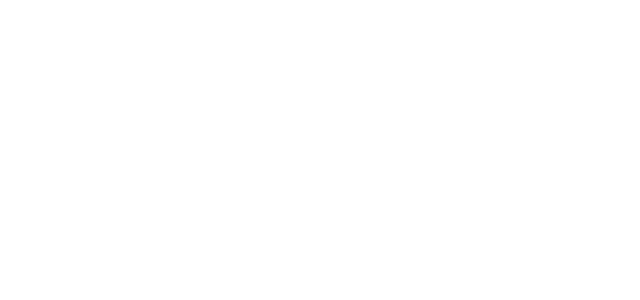
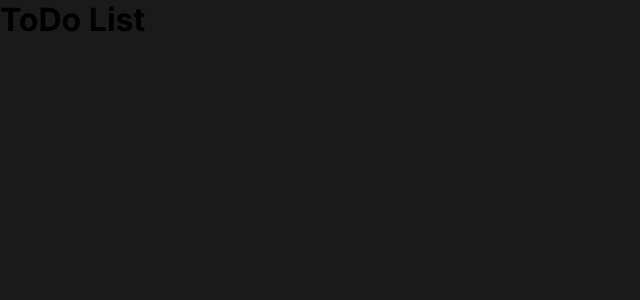
Before and after one commit to lucaslozz/todo-list, a React (Vite) app: page / in a window 1280 px wide. Shown: the top 300 px of the page, without its empty margins (0-640 px from the left). Built offline with nearby package versions, Linux system fonts and the light colour scheme.

Commit message:
adiciona css global

```diff
--- a/src/App.tsx
+++ b/src/App.tsx
@@ -1,11 +1,13 @@
 
 
+
+import "./global.css"
 
 function App() {
 
 
   return (
-    console.log("oi")
+    <div><h1>ToDo List</h1></div>
 
   )
 }
--- a/src/global.css
+++ b/src/global.css
@@ -16,3 +16,20 @@
 
     --red-500:#E25858;
 }
+
+*{
+    margin: 0;
+    padding: 0;
+    box-sizing: border-box;
+  }
+
+  body{
+    background: var(--gray-600);
+    -webkit-font-smoothing:antialiased;
+  }
+
+  body, input, textarea,button{
+    font-family: "Inter",sans-serif;
+    font-weight: 400;
+    font-size: 1rem;
+  }
--- a/src/main.tsx
+++ b/src/main.tsx
@@ -1,6 +1,7 @@
 import React from 'react'
 import ReactDOM from 'react-dom/client'
 import App from './App'
+
 
 ReactDOM.createRoot(document.getElementById('root') as HTMLElement).render(
   <React.StrictMode>
```
